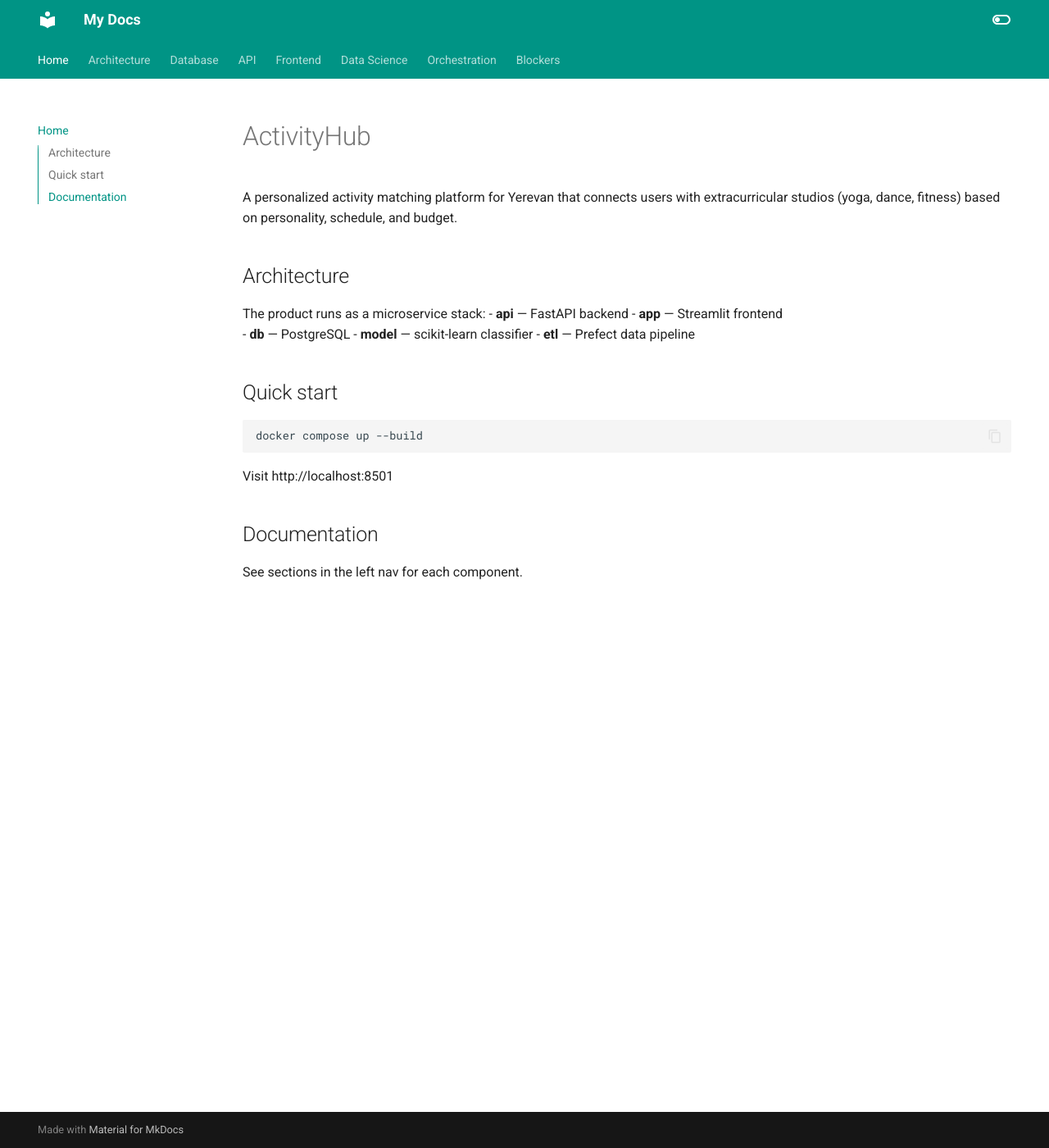
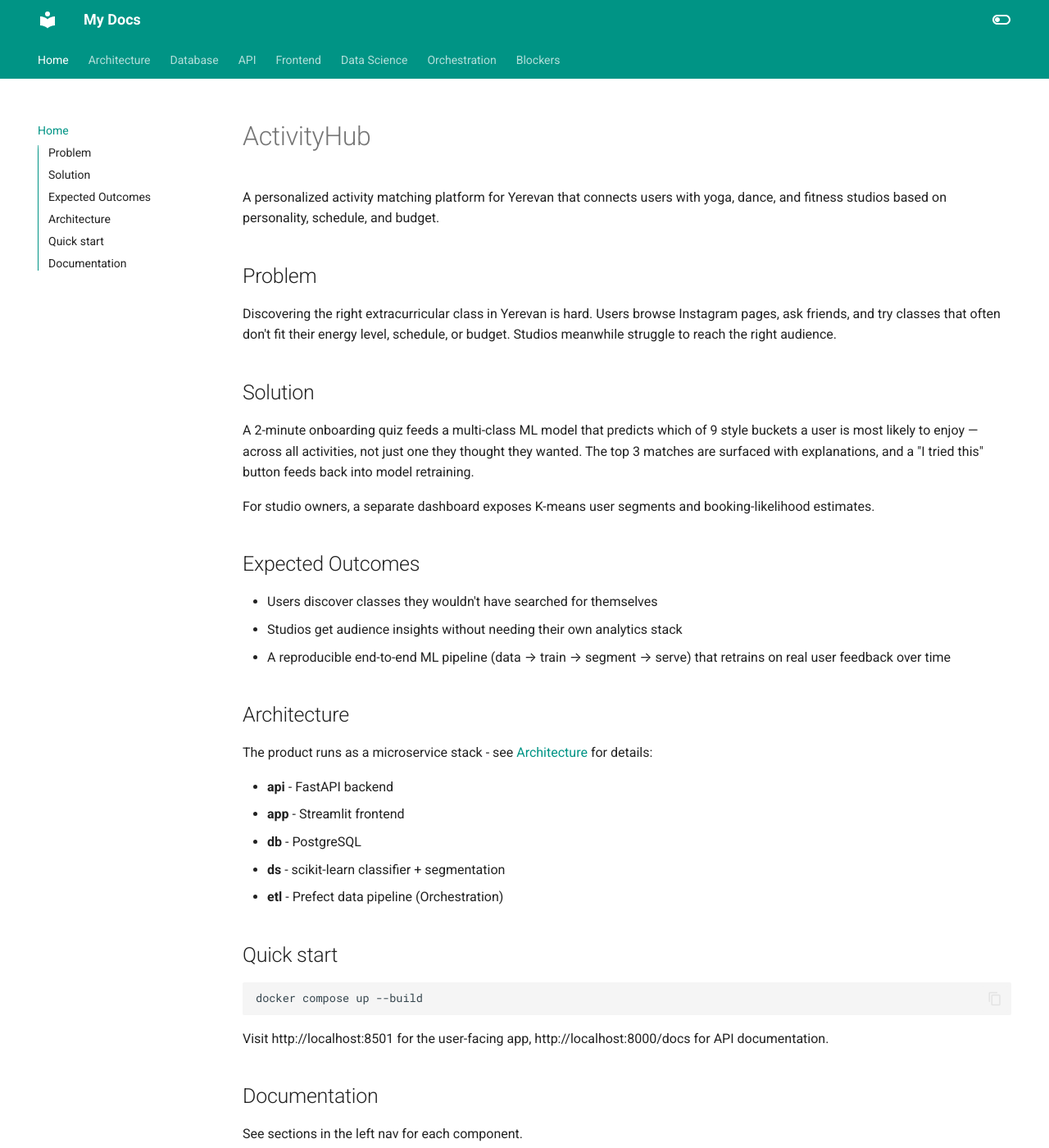
Before and after one commit to DS-223-2026-Spring/ds223-3-project, an MkDocs documentation site: the page built from docs/index.md, in a window 1280 px wide and 1400 px high. Shown: the whole window at 82% size. Built offline with MkDocs 1.6.1 and Material for MkDocs 9.7.7, drawn with Linux system fonts in a browser that asks for light colours.

````diff
--- a/docs/index.md
+++ b/docs/index.md
@@ -1,21 +1,40 @@
 # ActivityHub
 
-A personalized activity matching platform for Yerevan that connects users with extracurricular studios (yoga, dance, fitness) based on personality, schedule, and budget.
+A personalized activity matching platform for Yerevan that connects users with yoga, dance, and fitness studios based on personality, schedule, and budget.
+
+## Problem
+
+Discovering the right extracurricular class in Yerevan is hard. Users browse Instagram pages, ask friends, and try classes that often don't fit their energy level, schedule, or budget. Studios meanwhile struggle to reach the right audience.
+
+## Solution
+
+A 2-minute onboarding quiz feeds a multi-class ML model that predicts which of 9 style buckets a user is most likely to enjoy — across all activities, not just one they thought they wanted. The top 3 matches are surfaced with explanations, and a "I tried this" button feeds back into model retraining.
+
+For studio owners, a separate dashboard exposes K-means user segments and booking-likelihood estimates.
+
+## Expected Outcomes
+
+- Users discover classes they wouldn't have searched for themselves
+- Studios get audience insights without needing their own analytics stack
+- A reproducible end-to-end ML pipeline (data → train → segment → serve) that retrains on real user feedback over time
 
 ## Architecture
-The product runs as a microservice stack:
-- **api** — FastAPI backend
-- **app** — Streamlit frontend
-- **db** — PostgreSQL
-- **model** — scikit-learn classifier
-- **etl** — Prefect data pipeline
+The product runs as a microservice stack - see [Architecture](architecture.md) for details:
+
+- **api** - FastAPI backend
+- **app** - Streamlit frontend
+- **db** - PostgreSQL
+- **ds** - scikit-learn classifier + segmentation
+- **etl** - Prefect data pipeline (Orchestration)
 
 ## Quick start
+
 ```bash
 docker compose up --build
 ```
 
-Visit http://localhost:8501
+Visit http://localhost:8501 for the user-facing app, http://localhost:8000/docs for API documentation.
 
 ## Documentation
+
 See sections in the left nav for each component.
````
Also changed, not shown: README.md (+54 -2 lines).
